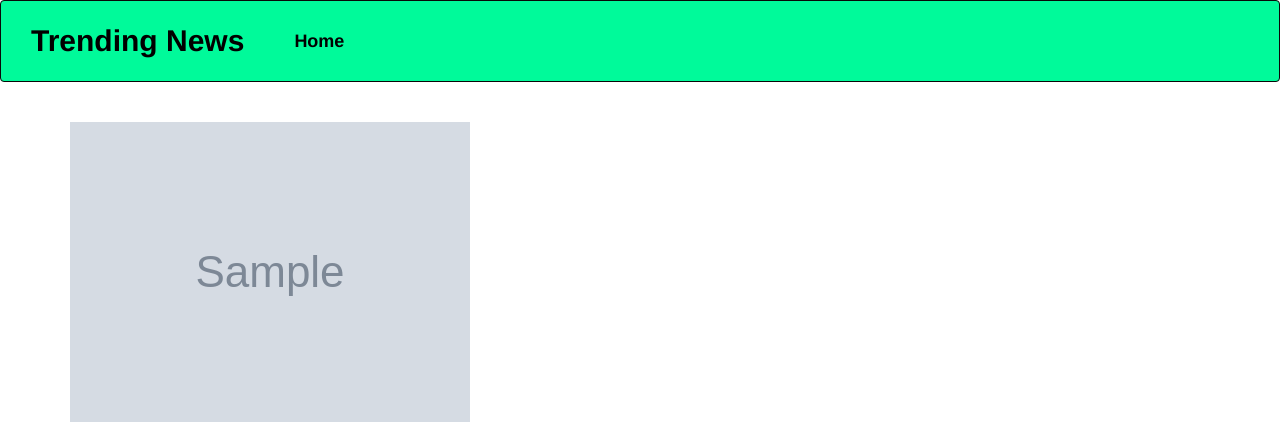
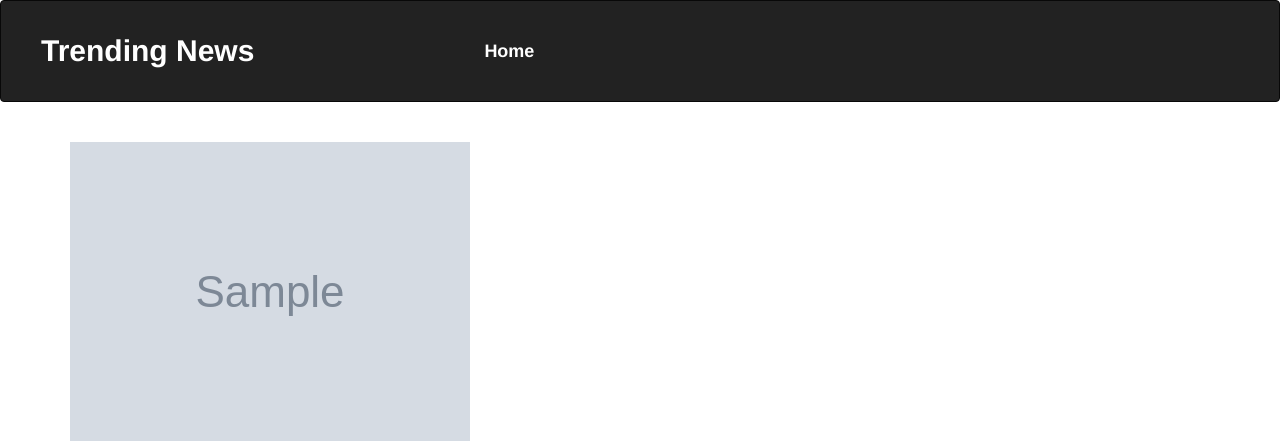
Before and after one commit to TERRYYYY/NewsAPI, a Flask app: template app/templates/article.html in a window 1280 px wide. Shown: the top 441 px of the page. Run offline with Flask 2, Linux system fonts and the light colour scheme; the template is opened without the code that fills it: most values are stand-ins (such as "Sample title", 1, 10 or a date in 2020); grey boxes marked "Sample" are stand-in pictures; some libraries are stand-ins or nearby versions.

Commit message:
adding styles

```diff
--- a/app/templates/article_macro.html
+++ b/app/templates/article_macro.html
@@ -9,7 +9,7 @@
                 <h3 class="card-title">{{ article.title }}</h3>
                     <br>
                     <div class="card-body">
-                        <p class="card-text">{{ article.content|truncate(100) }}</p>
+                        <p class="card-text">{{ article.content }}</p>
                         <p class="card-text">Published by: {{ article.name}}
                         </p>
                         <p class="card-text">Prepared by: {{ article.author}}</p>
--- a/app/templates/index.html
+++ b/app/templates/index.html
@@ -16,7 +16,7 @@
 <body>
     {% block content %}
 
-    <h3 style="text-align: center;font-size: 30px;font-weight: bolder;">Trending News</h3>
+    <h3 style="text-align: center;font-size: 40px;font-weight: bolder;">Trending News</h3>
     <ul>
         {{macro.displayNewsList(trending)}}
     </ul>
--- a/app/templates/navbar.html
+++ b/app/templates/navbar.html
@@ -1,4 +1,4 @@
-<div class="navbar navbar-inverse" role="navigation"style="background-color: rgb(0,250,154);padding:15px "  >
+<div class="navbar navbar-inverse" role="navigation" style="padding: 25px;" >
     <div class="container-fluid">
         <div class="navbar-header">
             <button type="button" class="navbar-toggle" data-toggle="collapse" data-target=".navbar-collapse">
@@ -7,11 +7,12 @@
                 <span class="icon-bar"></span>
                 <span class="icon-bar"></span>
             </button>
-            <a class="navbar-brand" href="/" style="color: black; font-size: 30px;font-weight: bolder;"> Trending News </a>
+            <a class="navbar-brand" href="/" style="color: white; font-size: 30px;font-weight: bolder; text-align: center;"> Trending News </a>
+
         </div>
         <div class="navbar-collapse collapse">
             <ul class="nav navbar-nav">
-                <li><a href="/" style="color: black;font-size: 18px;margin-left: 20px;font-weight: bold;">Home</a></li>
+                <li><a href="/" style="color:white;font-size: 18px;margin-left: 20px;font-weight: bold; margin-left: 200px;">Home</a></li>
         </div>
 
     </div>
```
Also changed, not shown: app/templates/macros.html (+16 -23 lines), app/static/styles.css (added).
